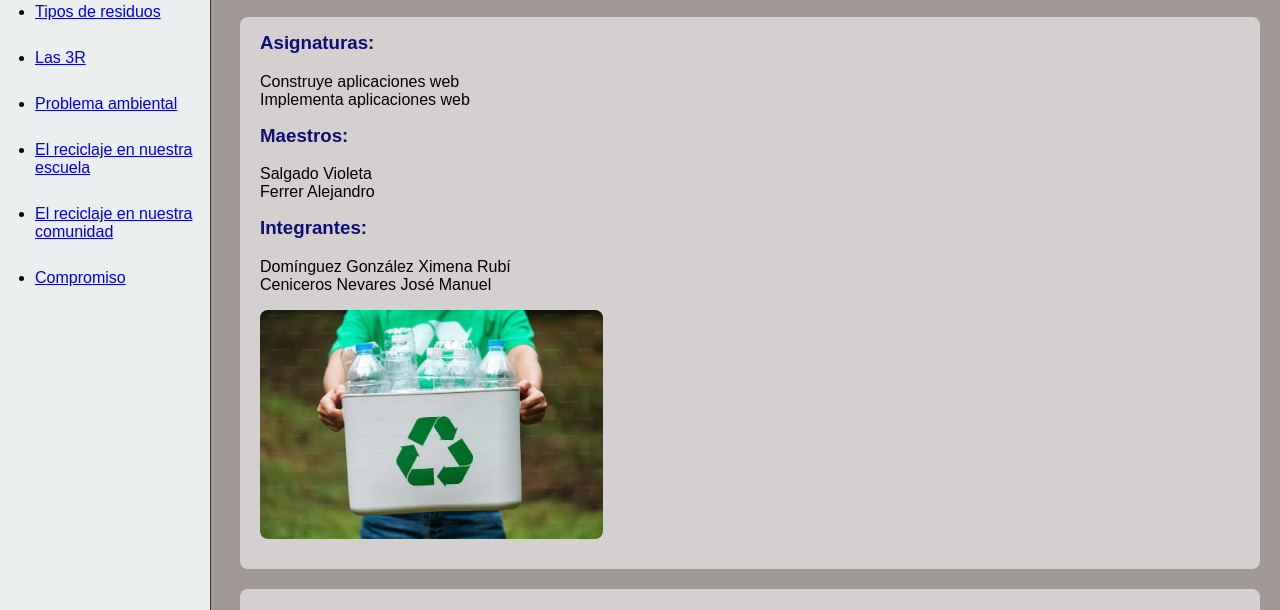
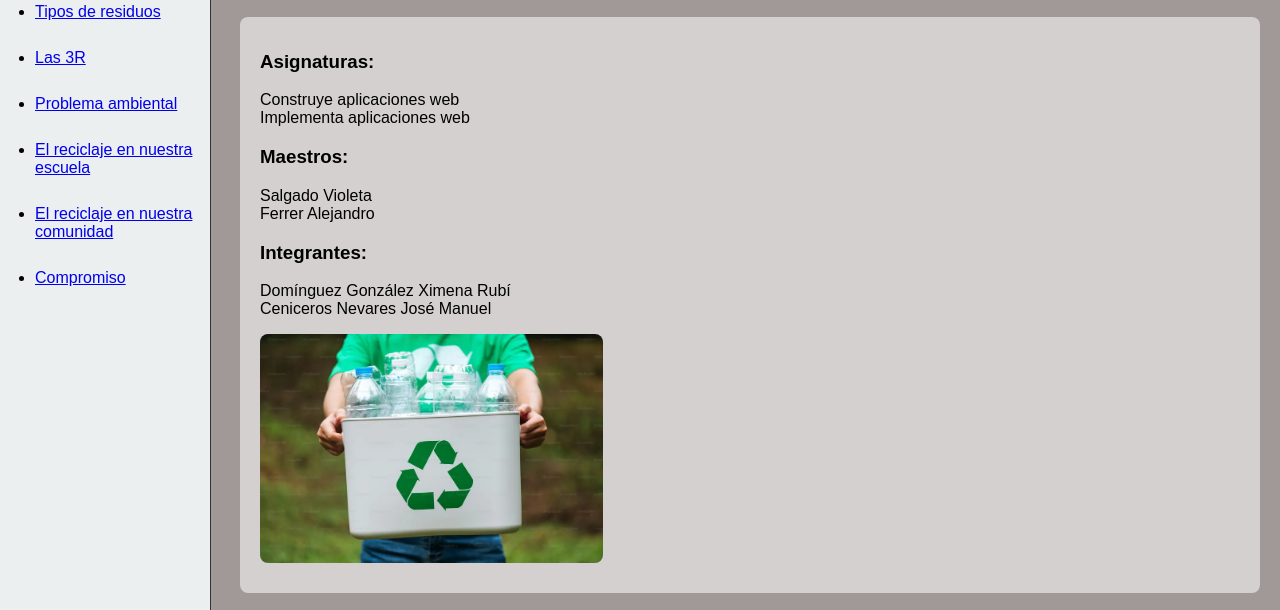
Before and after one commit to Ximenitaing/paec-eco-venados, a plain HTML site: page index.html in a window 1280 px wide. Shown: the part 163-773 px from the top of the page. Drawn offline with Linux system fonts and the light colour scheme.

Commit message:
Restore original styles in estilos.css

```diff
--- a/estilos.css
+++ b/estilos.css
@@ -38,11 +38,6 @@ h1, h2, h3 {
 .contenido {
     margin-left: 220px;
     padding: 20px;
-}
-
-.contenido h3 {
-    color: #0e0e75;
-    margin-top: 0;
 }
 
 /* Encabezados */
```
